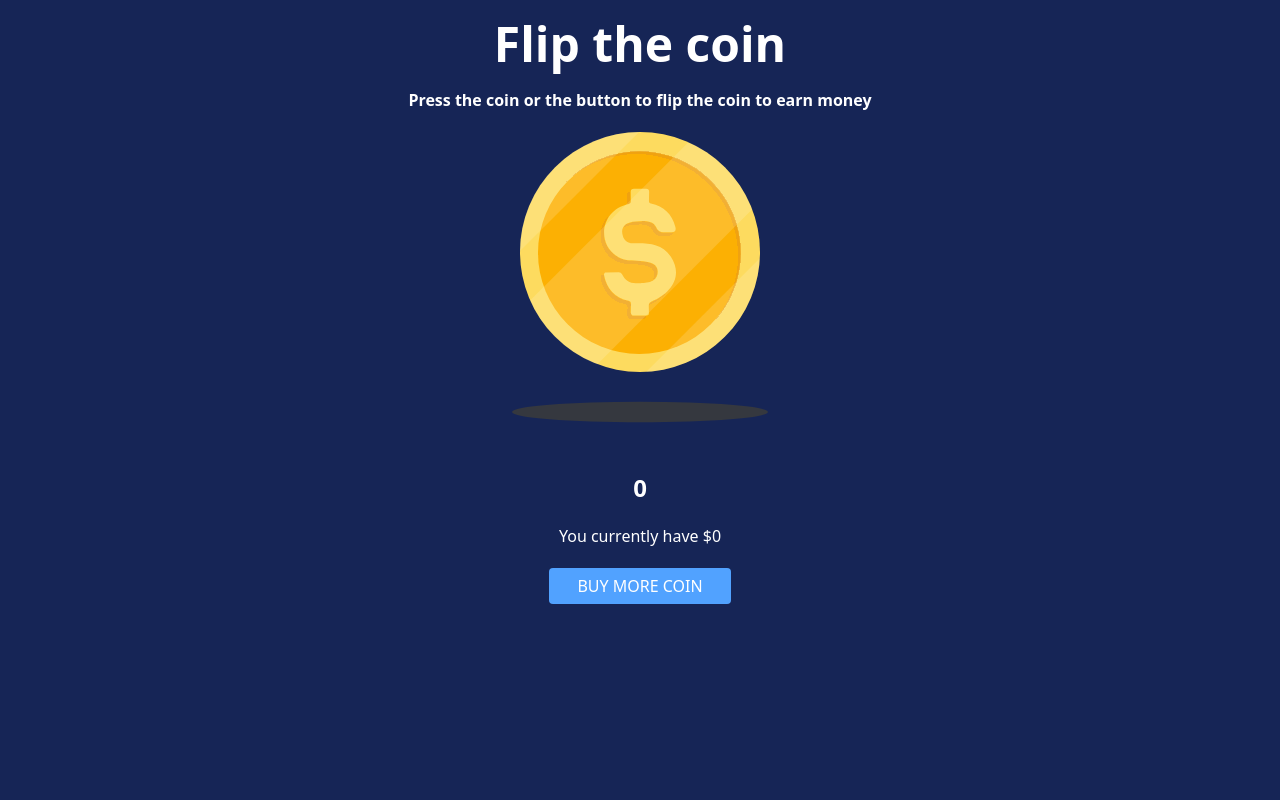
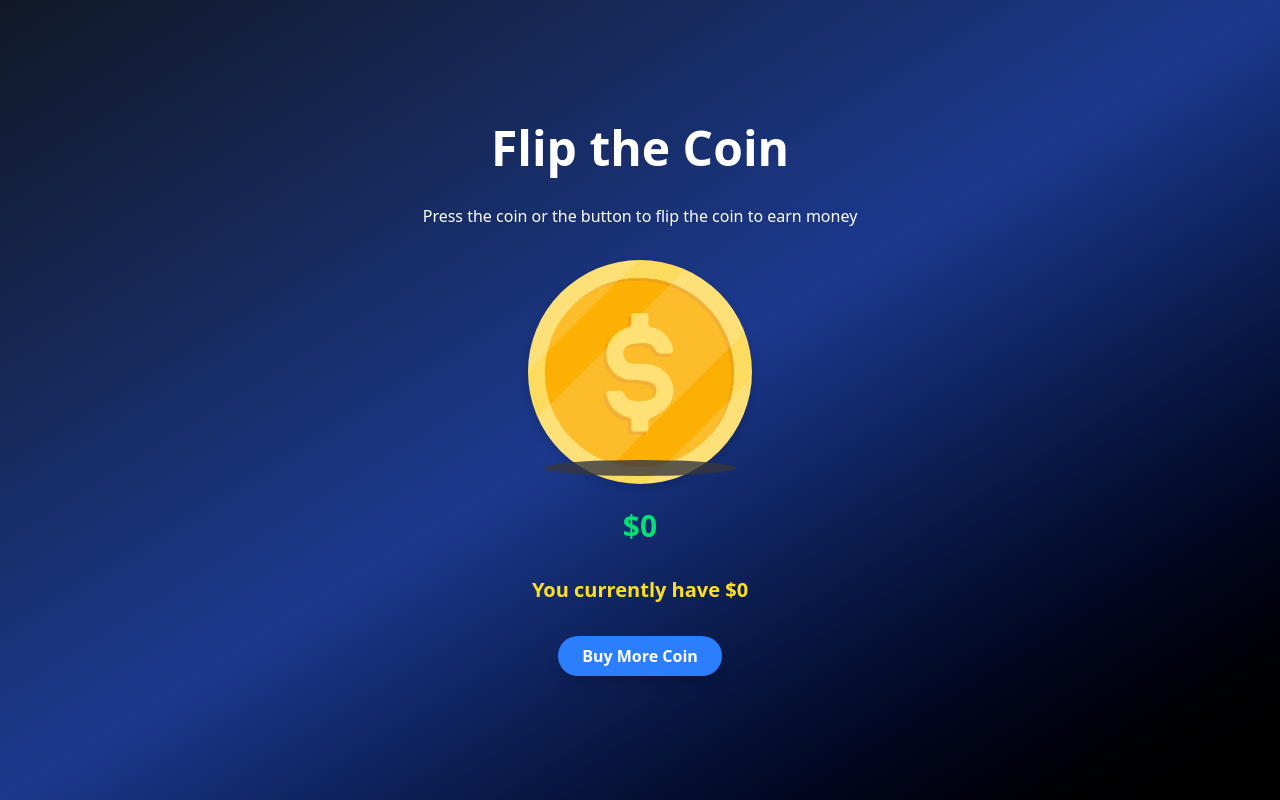
Before and after one commit to BigDevYaya/tap-master, a React (Vite) app: page / in a window 1280 px wide. Built offline with nearby package versions, Linux system fonts and the light colour scheme.

Commit message:
beautiful

```diff
--- a/src/components/Home.jsx
+++ b/src/components/Home.jsx
@@ -10,38 +10,54 @@ const Home = () => {
     const [image, setImage] = useState(0)
     const [modal, showModal] = useState(false);
     const [dollarCount, setDollarCount] = useState(0);
+
     function setDollar(count) {
       count >= 100 ? setDollarCount(prev => prev + 1) : setDollarCount(prev => prev)
     }
-    useEffect(()=> setDollar(count), [count])
-    function getRandomImage(){
+
+    useEffect(() => setDollar(count), [count])
+
+    function getRandomImage() {
         return Math.floor(Math.random() * 2)
     }
+
     return (
-    <div className='h-full text-white flex flex-col items-center gap-5 justify-center mt-5'>
-        <h1 className='font-extrabold text-5xl'>Flip the coin</h1>
-        <p className='font-bold'>Press the coin or the button to flip the coin to earn money</p>
-        <div>
+        <div className="min-h-screen bg-gradient-to-br from-gray-900 via-blue-900 to-black text-white flex flex-col items-center justify-center px-4 py-8 gap-8">
+            <h1 className="font-extrabold text-4xl sm:text-5xl text-center">Flip the Coin</h1>
+            <p className="text-center max-w-md text-sm sm:text-base font-medium">
+                Press the coin or the button to flip the coin to earn money
+            </p>
+
+            <div className="relative flex flex-col items-center cursor-pointer group transition-all duration-300"
+                onClick={() => {
+                    setCount(prev => prev + 1)
+                }}>
                 <img
-            className="w-64 h-60 tr"
-            onClick={
-              ()=> {
-            setCount(prev => prev + 1)
-            }
-            } src={coin.at(image)} alt="" />
-            <img className='w-64 h-20' src={shadow} alt="Coin" />
+                    className="w-40 h-40 sm:w-56 sm:h-56 transition-transform duration-500 group-hover:scale-110 drop-shadow-lg"
+                    src={coin.at(image)}
+                    alt="Coin"
+                />
+                <img
+                    className="w-32 sm:w-48 mt-[-1.5rem] opacity-80"
+                    src={shadow}
+                    alt="Coin shadow"
+                />
             </div>
-        <p className='text-2xl font-extrabold'>{count}</p>
-        <p>You currently have ${dollarCount}</p>
+
+            <p className="text-3xl font-black text-green-400">${count}</p>
+            <p className="text-lg sm:text-xl font-semibold text-yellow-300">
+                You currently have ${dollarCount}
+            </p>
+
             <button
-        className='bg-blue-400 px-7  rounded uppercase py-1.5'
-        onClick={
-          ()=>{
+                className="bg-blue-500 hover:bg-blue-600 text-white font-semibold px-6 py-2 rounded-full shadow-lg transition duration-300"
+                onClick={() => {
                     showModal(prev => !prev)
-          }}>Buy More Coin</button>
-        {
-          modal ? <Modal setCount={setCount} showModal={showModal}/> : null
-        }
+                }}>
+                Buy More Coin
+            </button>
+
+            {modal && <Modal setCount={setCount} showModal={showModal} />}
         </div>
     )
 }
```
Lines whose indentation alone changed are shown as unchanged.
